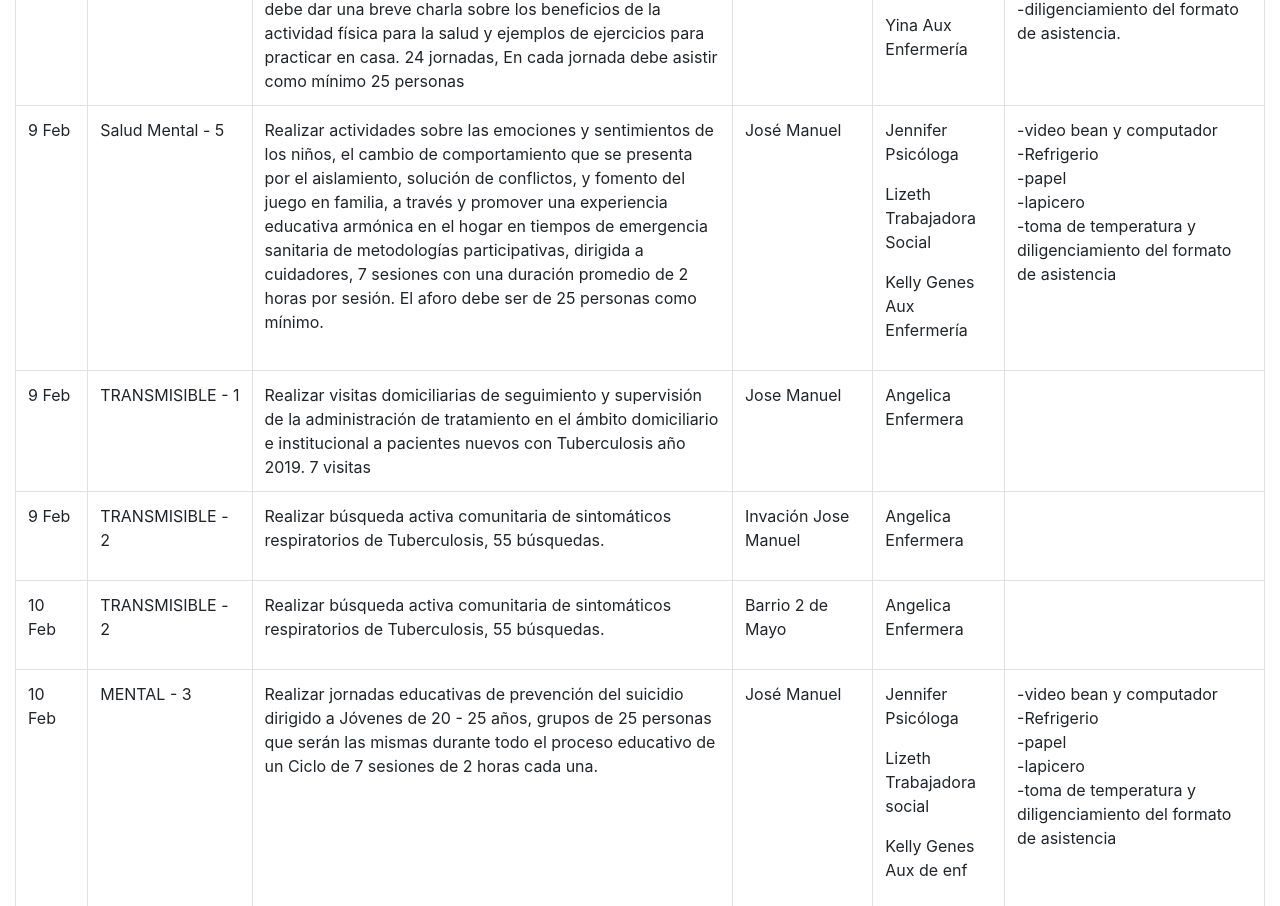
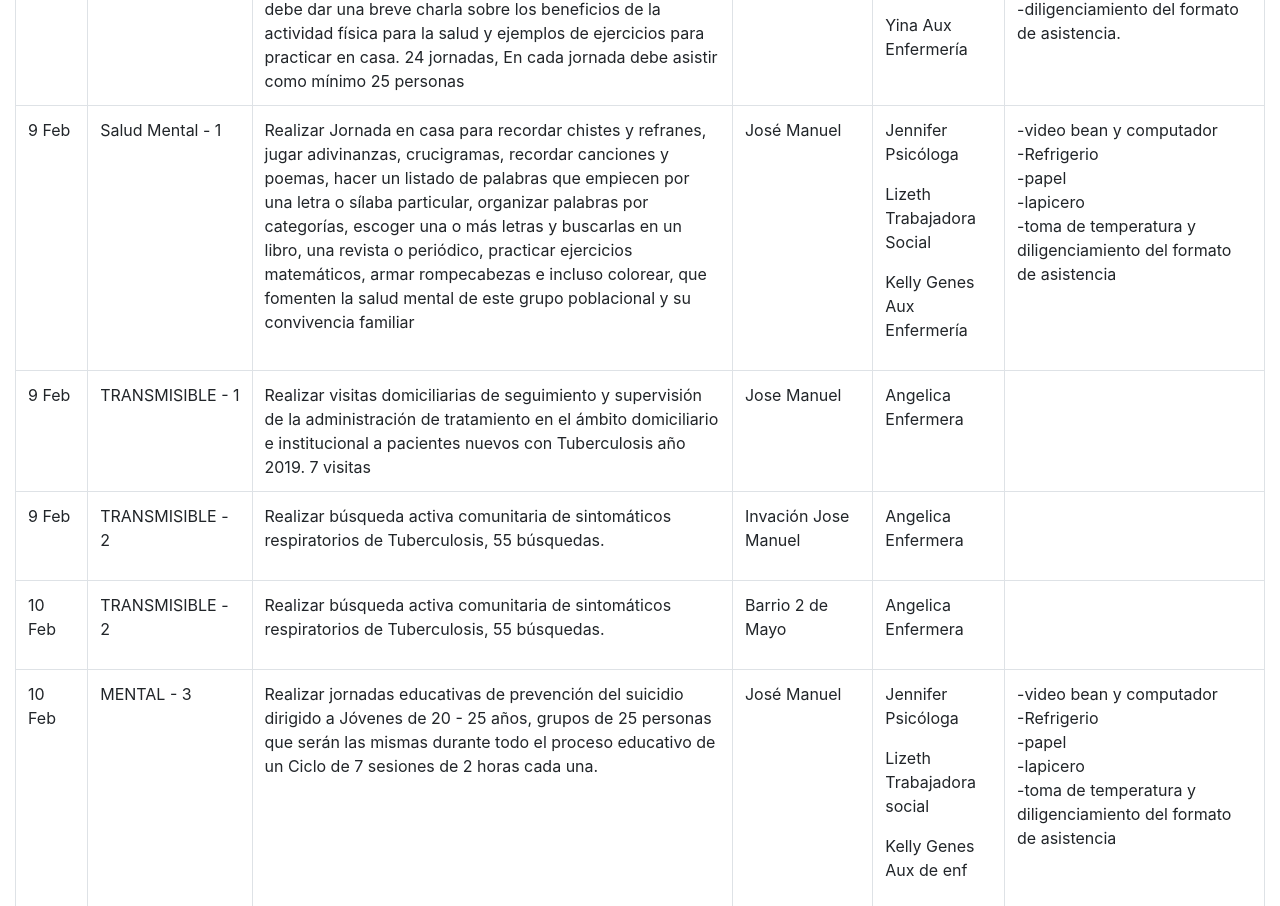
Before and after one commit to Jdbmberrocal/picdepartamental2020, a plain HTML site: page index.html in a window 1280 px wide. Shown: the part 1034-1940 px from the top of the page. Drawn offline with Linux system fonts and the light colour scheme.

Commit message:
Modificación del cronograma

```diff
--- a/index.html
+++ b/index.html
@@ -118,8 +118,8 @@
       </tr>
       <tr>
         <td>9 Feb</td>
-        <td>Salud Mental - 5</td>
-        <td>Realizar actividades sobre las emociones y sentimientos de los niños, el cambio de comportamiento que se presenta por el aislamiento, solución de conflictos, y fomento del juego en familia, a través y promover una experiencia educativa armónica en el hogar en tiempos de emergencia sanitaria de metodologías participativas, dirigida a cuidadores, 7 sesiones con una duración promedio de 2 horas por sesión. El aforo debe ser de 25 personas como mínimo.</td>
+        <td>Salud Mental - 1</td>
+        <td>Realizar Jornada en casa para recordar chistes y refranes, jugar adivinanzas, crucigramas, recordar canciones y poemas, hacer un listado de palabras que empiecen por una letra o sílaba particular, organizar palabras por categorías, escoger una o más letras y buscarlas en un libro, una revista o periódico, practicar ejercicios matemáticos, armar rompecabezas e incluso colorear, que fomenten la salud mental de este grupo poblacional y su convivencia familiar</td>
 
         <td>José Manuel</td>
         <td>
```
